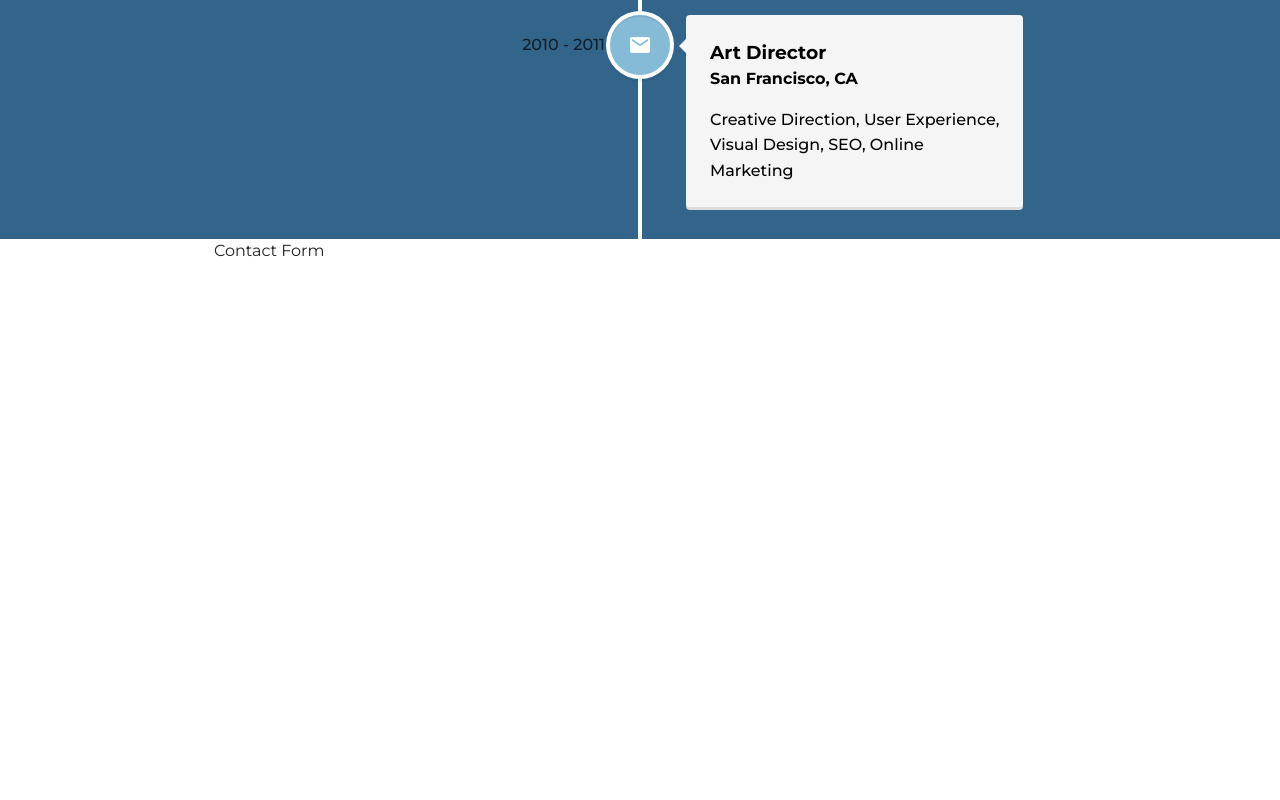
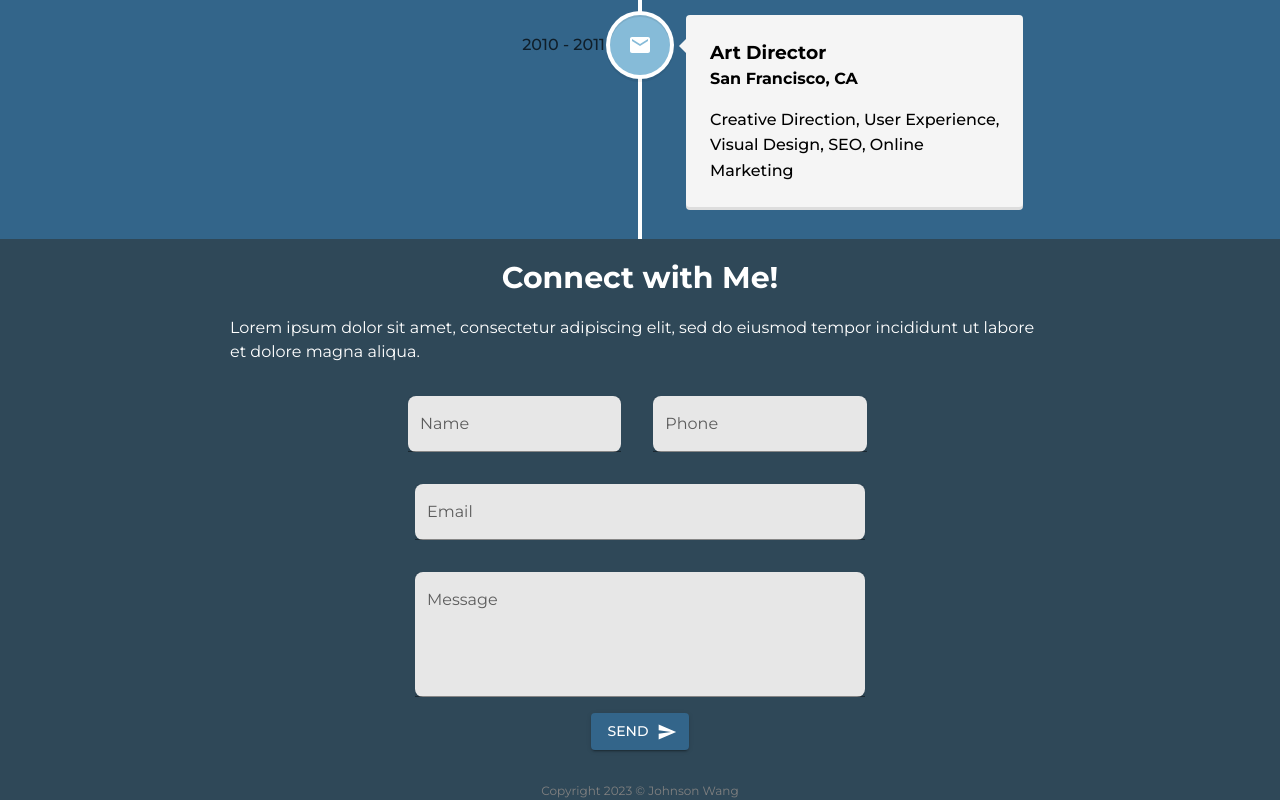
Before and after one commit to johnsonw1017/portfolio, a React (Vite) app in the folder portfolio-johnson/: page / in a window 1280 px wide. Shown: the part 1866-2666 px from the top of the page. Before the commit the page ends 2129 px from the top, so only its background shows below. Built offline with nearby package versions, Linux system fonts and the light colour scheme.

Commit message:
feat: contact form created with no functionality yet

```diff
--- a/portfolio-johnson/src/components/ContactForm.jsx
+++ b/portfolio-johnson/src/components/ContactForm.jsx
@@ -1,14 +1,90 @@
-import {
-  Container
-} from "@mui/material";
-
+import { Container, Box, Typography, TextField, Button } from "@mui/material";
+import SendIcon from "@mui/icons-material/Send";
+import pallete from "../pallete";
 
 function ContactForm() {
   return (
     <>
-      <Container maxWidth="md">Contact Form</Container>
+      <div style={{ backgroundColor: pallete.charcoal }}>
+        <Container maxWidth="md">
+          <Box className="box-content">
+            <Typography
+              sx={{
+                fontWeight: "700",
+                fontSize: "30px",
+                marginTop: 2,
+                color: pallete.white,
+              }}
+            >
+              Connect with Me!
+            </Typography>
+            <Typography
+              sx={{ fontWeight: "400", margin: 2, color: pallete.white }}
+            >
+              Lorem ipsum dolor sit amet, consectetur adipiscing elit, sed do
+              eiusmod tempor incididunt ut labore et dolore magna aliqua.
+            </Typography>
+          </Box>
+          <Box className="box-content" sx={{ mx: "auto" }}>
+            <div>
+              <TextField
+                label="Name"
+                variant="filled"
+                sx={{
+                  margin: 2,
+                  backgroundColor: pallete.whitegray,
+                  borderRadius: 2,
+                  width: { xs: "95%", sm: "43%" },
+                }}
+              />
+              <TextField
+                label="Phone"
+                variant="filled"
+                sx={{
+                  margin: 2,
+                  backgroundColor: pallete.whitegray,
+                  borderRadius: 2,
+                  width: { xs: "95%", sm: "43%" },
+                }}
+              />
+            </div>
+            <div>
+              <TextField
+                label="Email"
+                variant="filled"
+                sx={{
+                  margin: 2,
+                  backgroundColor: pallete.whitegray,
+                  borderRadius: 2,
+                  width: { xs: "100%", sm: 450 },
+                }}
+              />
+            </div>
+            <div>
+              <TextField
+                label="Message"
+                variant="filled"
+                multiline
+                rows={4}
+                sx={{
+                  margin: 2,
+                  backgroundColor: pallete.whitegray,
+                  borderRadius: 2,
+                  width: { xs: "100%", sm: 450 },
+                }}
+              />
+            </div>
+            <Button variant="contained" endIcon={<SendIcon />} color="lapis">
+              Send
+            </Button>
+          </Box>
+          <Box className="box-content">
+            <Typography sx={{ color: "#808080", marginTop: 4, fontSize: "12px"}}>Copyright 2023 © Johnson Wang</Typography>
+          </Box>
+        </Container>
+      </div>
     </>
-  )
+  );
 }
 
-export default ContactForm
+export default ContactForm;
--- a/portfolio-johnson/src/components/Experiences.jsx
+++ b/portfolio-johnson/src/components/Experiences.jsx
@@ -19,7 +19,7 @@ function Experiences() {
                 fontSize: "30px",
                 marginTop: 2,
                 marginBottom: 2,
-                color: pallete.whitegray,
+                color: pallete.white,
               }}
             >
               Experiences
```
Also changed, not shown: portfolio-johnson/src/components/component.css (line endings or trailing spaces).
